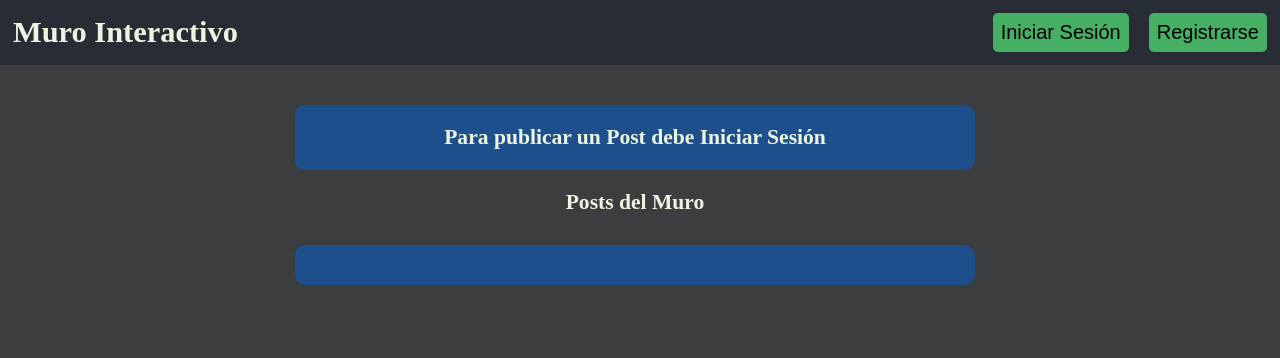
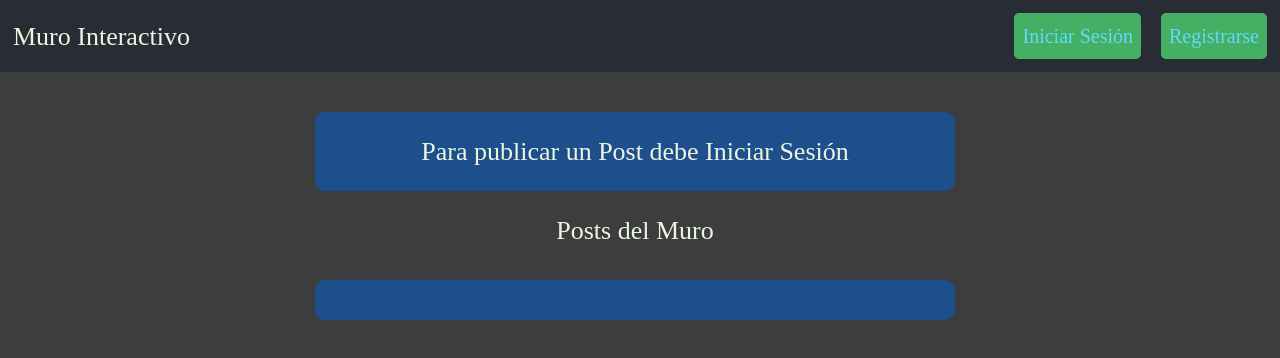
Before and after one commit to Kenshin299/muro-interactivo-Prog3, a React (Create React App) app: page / in a window 1280 px wide. Shown: the top 358 px of the page. Built offline with nearby package versions, Linux system fonts and the light colour scheme; no server answers; the database is empty.

Commit message:
Instalado e inicializado tailwindcss

```diff
--- a/package.json
+++ b/package.json
@@ -36,5 +36,8 @@
       "last 1 firefox version",
       "last 1 safari version"
     ]
+  },
+  "devDependencies": {
+    "tailwindcss": "^3.4.15"
   }
 }
--- a/src/css/index.css
+++ b/src/css/index.css
@@ -1,3 +1,7 @@
+@tailwind base;
+@tailwind components;
+@tailwind utilities;
+
 body {
   margin: 0;
   font-family: 'Roboto Mono';
--- /dev/null
+++ b/tailwind.config.js
@@ -0,0 +1,10 @@
+/** @type {import('tailwindcss').Config} */
+module.exports = {
+  content: [
+    "./src/**/*.{js,jsx,ts,tsx}",
+  ],
+  theme: {
+    extend: {},
+  },
+  plugins: [],
+}
```
Also changed, not shown: 1 other file (tests, documents, lock files or other folders).
